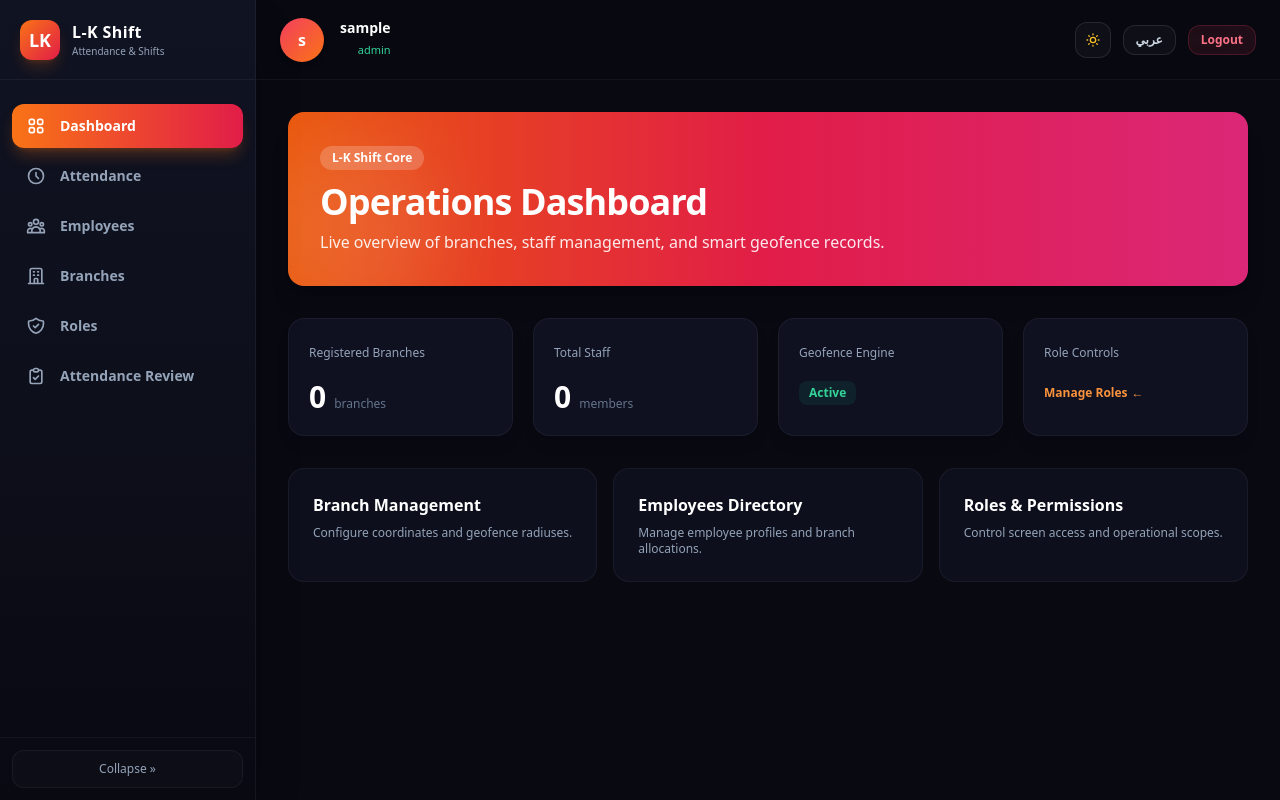
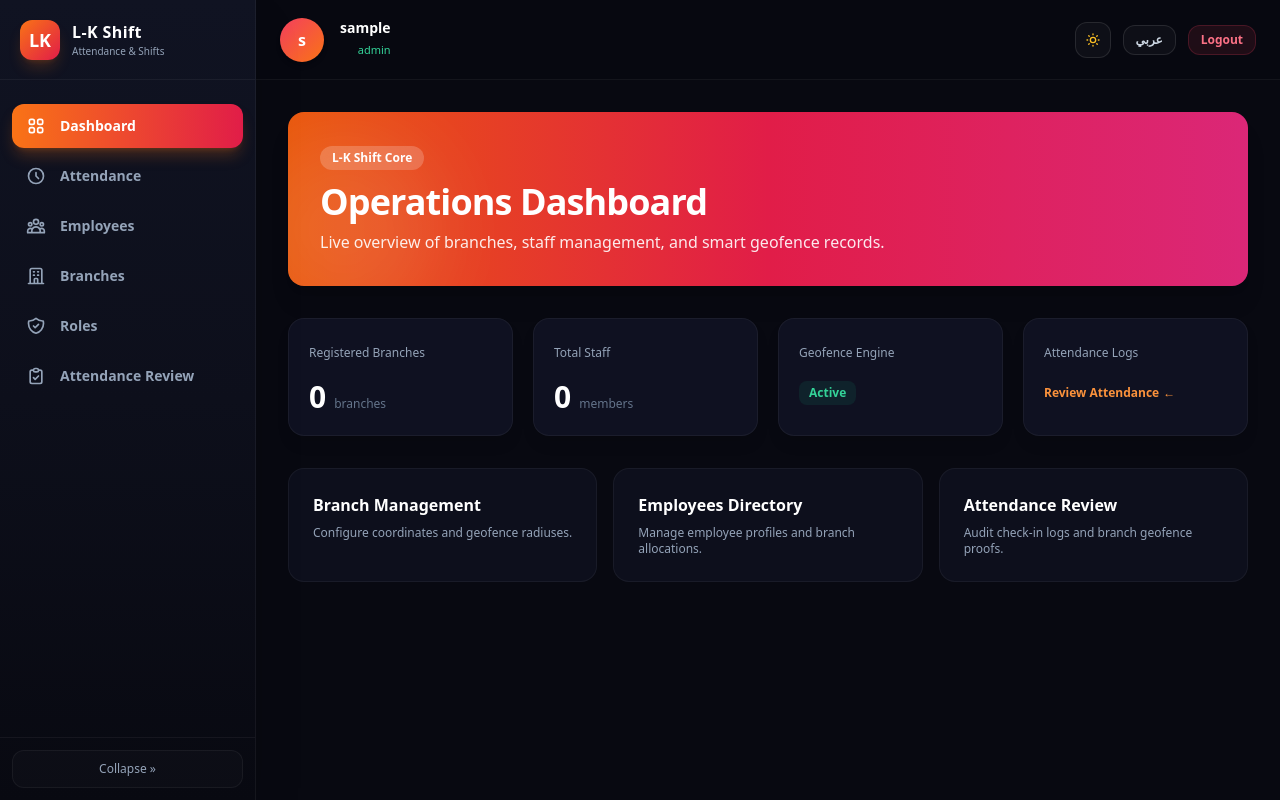
Before and after one commit to koftagyasaad-sudo/L-K-Shift, a Next.js app: page /en/admin/dashboard in a window 1280 px wide. Built offline with nearby package versions, Linux system fonts and the light colour scheme; no server answers; the database is empty; sample sign-in values are in the browser's storage.

Commit message:
Update page.tsx

```diff
--- a/src/app/[locale]/(app)/admin/dashboard/page.tsx
+++ b/src/app/[locale]/(app)/admin/dashboard/page.tsx
@@ -21,6 +21,7 @@ export default async function AdminDashboardPage({ params }: PageProps) {
   let totalUsers = 0;
   let totalBranches = 0;
 
+  // استعلام الإحصائيات مع الحماية من أي توقف في اتصال قاعدة البيانات
   try {
     const userRes = await db.select({ count: sql<number>`count(*)` }).from(users);
     totalUsers = Number(userRes[0]?.count || 0);
@@ -86,14 +87,14 @@ export default async function AdminDashboardPage({ params }: PageProps) {
 
         <div className="rounded-2xl border border-white/5 bg-[#121526]/80 p-5 shadow-lg backdrop-blur-md">
           <span className="text-xs font-medium text-slate-400">
-            {isRtl ? 'الأدوار والصلاحيات' : 'Role Controls'}
+            {isRtl ? 'سجلات الحضور' : 'Attendance Logs'}
           </span>
           <div className="mt-4">
             <Link
-              href={`/${locale}/admin/roles`}
+              href={`/${locale}/admin/attendance-review`}
               className="inline-flex items-center gap-1 text-xs font-semibold text-orange-400 hover:text-orange-300 transition"
             >
-              {isRtl ? 'إدارة الصلاحيات' : 'Manage Roles'}
+              {isRtl ? 'مراجعة الحضور' : 'Review Attendance'}
               <span aria-hidden="true">&larr;</span>
             </Link>
           </div>
@@ -103,7 +104,7 @@ export default async function AdminDashboardPage({ params }: PageProps) {
       {/* الروابط السريعة */}
       <div className="grid grid-cols-1 gap-4 sm:grid-cols-3">
         <Link
-          href={`/${locale}/branches`}
+          href={`/${locale}/admin/branches`}
           className="group rounded-2xl border border-white/5 bg-[#121526]/60 p-6 transition hover:border-orange-500/40 hover:bg-[#161a30]"
         >
           <h2 className="text-base font-bold text-white group-hover:text-orange-400 transition">
@@ -127,14 +128,14 @@ export default async function AdminDashboardPage({ params }: PageProps) {
         </Link>
 
         <Link
-          href={`/${locale}/admin/roles`}
+          href={`/${locale}/admin/attendance-review`}
           className="group rounded-2xl border border-white/5 bg-[#121526]/60 p-6 transition hover:border-emerald-500/40 hover:bg-[#161a30]"
         >
           <h2 className="text-base font-bold text-white group-hover:text-emerald-400 transition">
-            {isRtl ? 'هيكل الأدوار والصلاحيات' : 'Roles & Permissions'}
+            {isRtl ? 'مراجعة الحضور الميداني' : 'Attendance Review'}
           </h2>
           <p className="mt-2 text-xs text-slate-400">
-            {isRtl ? 'تخصيص صلاحيات شاشات النظام والعمليات.' : 'Control screen access and operational scopes.'}
+            {isRtl ? 'مراجعة واعتماد بصمات الموظفين وساعات العمل.' : 'Audit check-in logs and branch geofence proofs.'}
           </p>
         </Link>
       </div>
```
